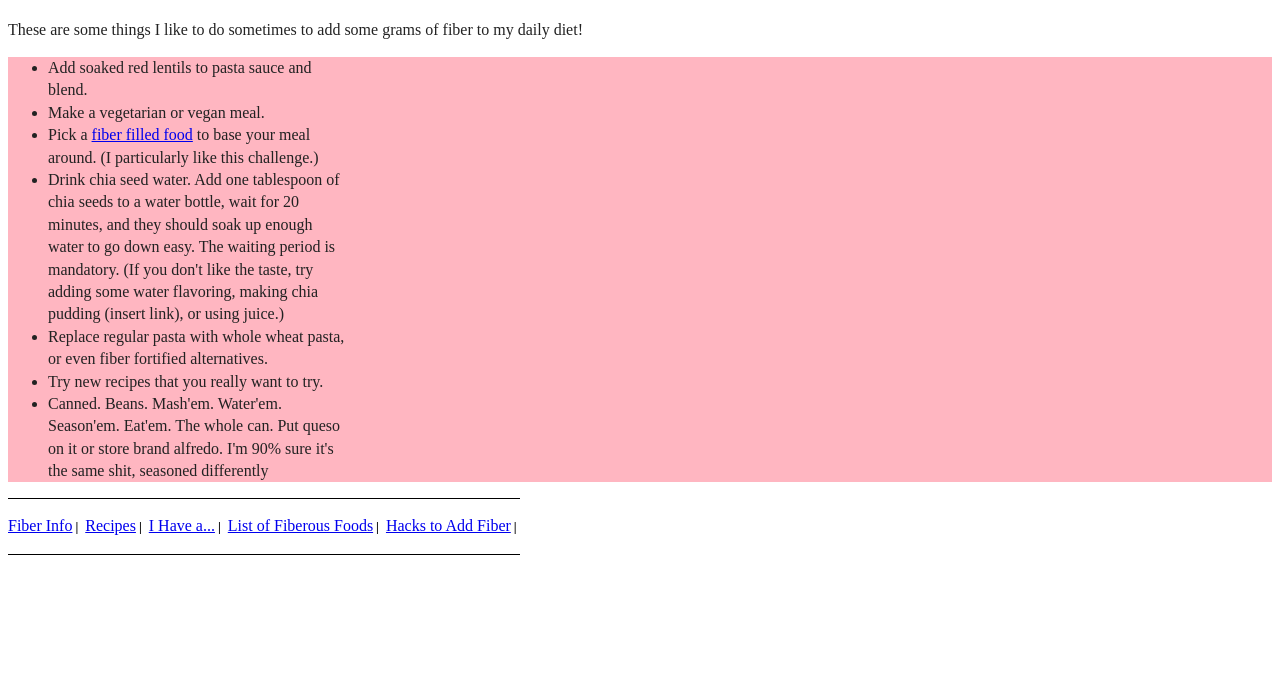
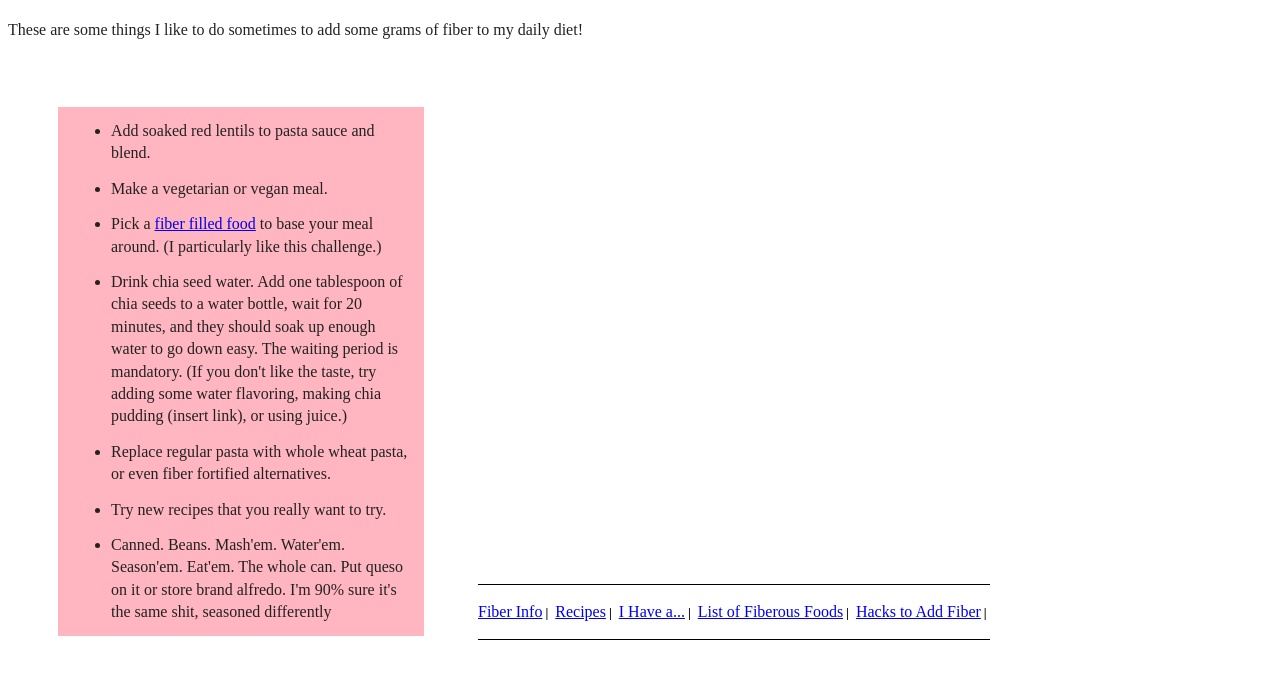
Before and after one commit to werecapy/fueatmorefibernew, a website built with webpack: page fiberhacks.html in a window 1280 px wide. Shown: the part 69-748 px from the top of the page. Built offline with nearby package versions, Linux system fonts and the light colour scheme.

Commit message:
Added a few more things to the CSS, but most importantly discovered "display: inline-block" in fiberhacks.html

```diff
--- a/fiberhacks.html
+++ b/fiberhacks.html
@@ -31,11 +31,14 @@
     }
     .list{
       background: lightpink;
-
+      margin: 50px;
+      display: inline-block;
     }
     .list_item{
       width: 300px;
       align-content: center;
+      margin: 13px;
+
     }
   </style>
 </head>
```
